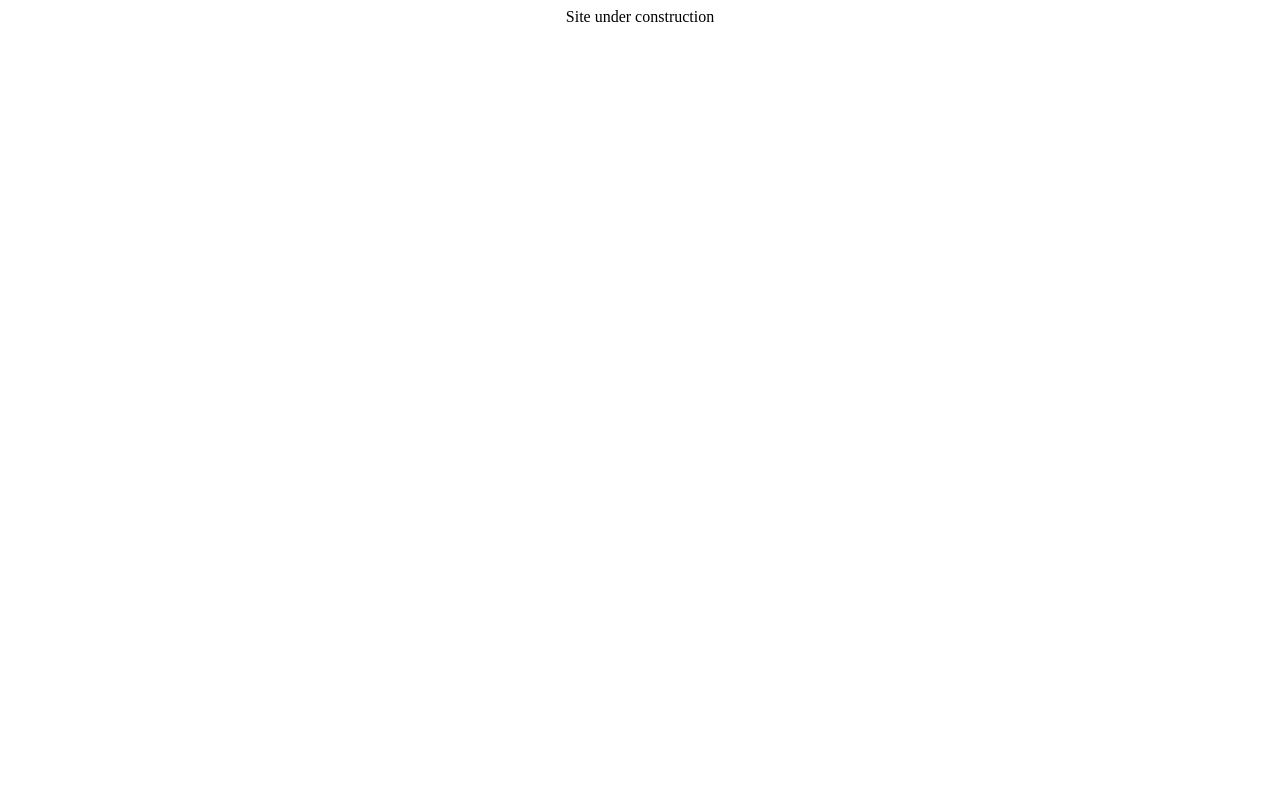
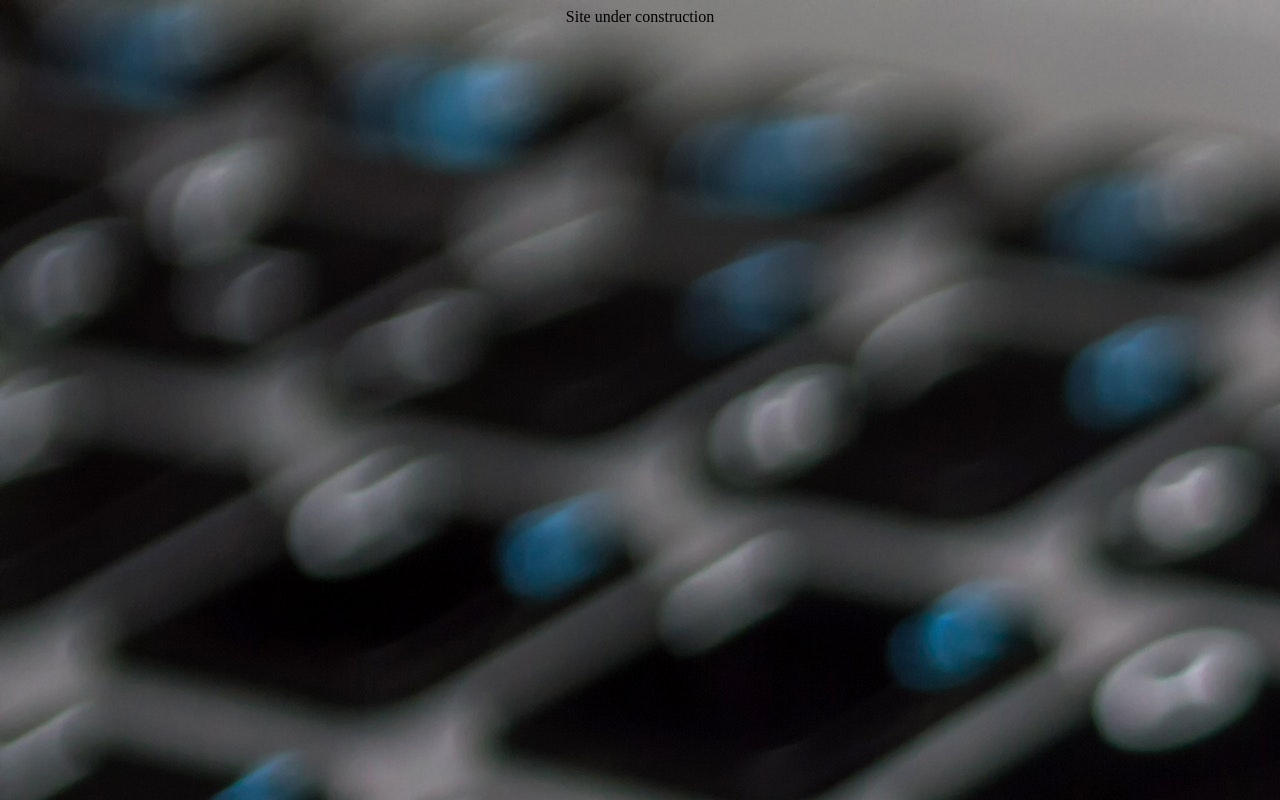
Before and after one commit to aleksfilipiak/aleksfilipiak.github.io, a plain HTML site: page index.html in a window 1280 px wide. Drawn offline with Linux system fonts and the light colour scheme.

```diff
--- a/style.css
+++ b/style.css
@@ -1,3 +1,7 @@
+body{
+ background-image: url("images/business-coming-soon-computer-211122.jpg");
+}
+
 #root{
     display: flex;
     justify-content: center;
```
Also changed, not shown: images/business-coming-soon-computer-211122.jpg (added).
